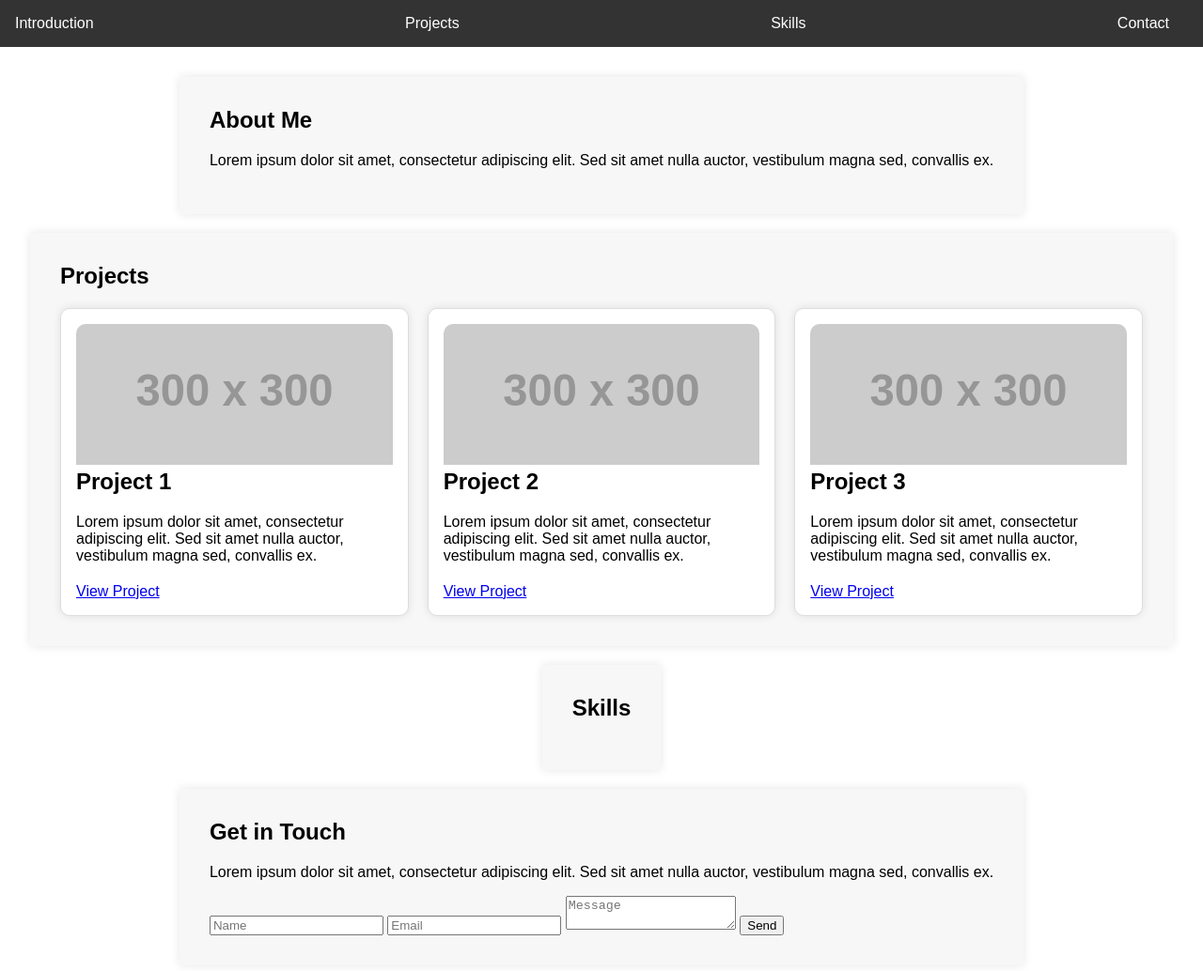
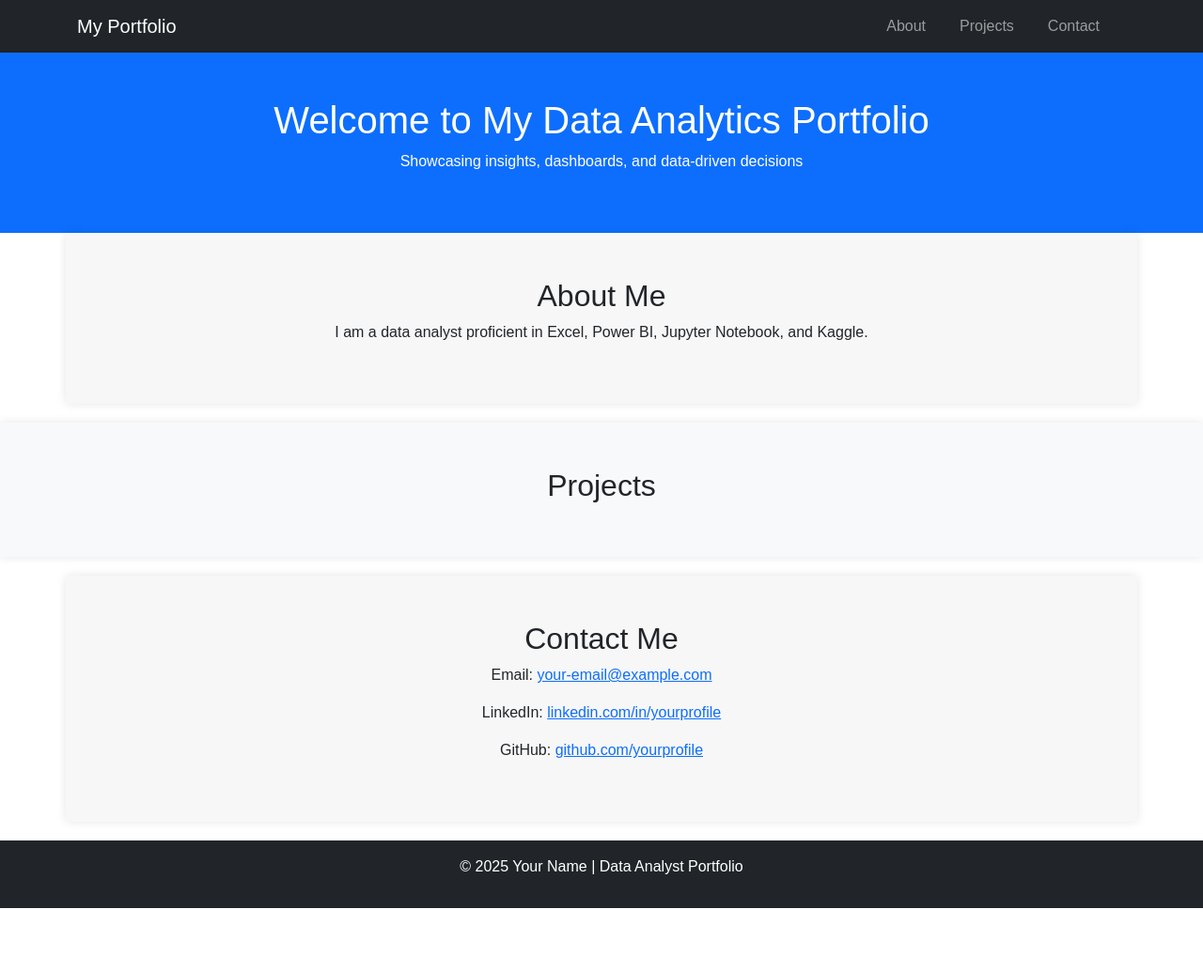
Before and after one commit to fktr00/my-portfolio, a plain HTML site: page index.html in a window 1280 px wide. Shown: the whole page at 94% size. After the commit the page ends 967 px from the top, so only its background shows below. Drawn offline with nearby package versions, Linux system fonts and the light colour scheme; placeholder pictures from the web are drawn by us.

Commit message:
Update index.html
2

```diff
--- a/index.html
+++ b/index.html
@@ -3,48 +3,60 @@
 <head>
     <meta charset="UTF-8">
     <meta name="viewport" content="width=device-width, initial-scale=1.0">
-    <title>Data Analytics Portfolio</title>
+    <title>Data Analyst Portfolio</title>
+    <link rel="stylesheet" href="https://cdnjs.cloudflare.com/ajax/libs/bootstrap/5.3.0/css/bootstrap.min.css">
+    <script defer src="https://cdnjs.cloudflare.com/ajax/libs/font-awesome/6.4.0/js/all.min.js"></script>
     <link rel="stylesheet" href="styles.css">
 </head>
 <body>
-    <header>
-        <nav>
-            <ul>
-                <li><a href="#introduction">Introduction</a></li>
-                <li><a href="#projects">Projects</a></li>
-                <li><a href="#skills">Skills</a></li>
-                <li><a href="#contact">Contact</a></li>
+    <nav class="navbar navbar-expand-lg navbar-dark bg-dark">
+        <div class="container">
+            <a class="navbar-brand" href="#">My Portfolio</a>
+            <button class="navbar-toggler" type="button" data-bs-toggle="collapse" data-bs-target="#navbarNav">
+                <span class="navbar-toggler-icon"></span>
+            </button>
+            <div class="collapse navbar-collapse" id="navbarNav">
+                <ul class="navbar-nav ms-auto">
+                    <li class="nav-item"><a class="nav-link" href="#about">About</a></li>
+                    <li class="nav-item"><a class="nav-link" href="#projects">Projects</a></li>
+                    <li class="nav-item"><a class="nav-link" href="#contact">Contact</a></li>
                 </ul>
+            </div>
+        </div>
     </nav>
+
+    <header class="text-center text-white bg-primary py-5">
+        <div class="container">
+            <h1>Welcome to My Data Analytics Portfolio</h1>
+            <p>Showcasing insights, dashboards, and data-driven decisions</p>
+        </div>
     </header>
-    <main>
-        <section id="introduction">
-            <h1>About Me</h1>
-            <p>Lorem ipsum dolor sit amet, consectetur adipiscing elit. Sed sit amet nulla auctor, vestibulum magna sed, convallis ex.</p>
+
+    <section id="about" class="container py-5">
+        <h2 class="text-center">About Me</h2>
+        <p class="text-center">I am a data analyst proficient in Excel, Power BI, Jupyter Notebook, and Kaggle.</p>
     </section>
-        <section id="projects">
-            <h1>Projects</h1>
-            <div class="project-grid">
-                <!-- Project cards will be generated here -->
+
+    <section id="projects" class="bg-light py-5">
+        <div class="container">
+            <h2 class="text-center">Projects</h2>
+            <div id="project-list" class="row"></div>
         </div>
     </section>
-        <section id="skills">
-            <h1>Skills</h1>
-            <ul>
-                <!-- Skills will be listed here -->
-            </ul>
+
+    <section id="contact" class="container py-5 text-center">
+        <h2>Contact Me</h2>
+        <p>Email: <a href="mailto:your-email@example.com">your-email@example.com</a></p>
+        <p>LinkedIn: <a href="#">linkedin.com/in/yourprofile</a></p>
+        <p>GitHub: <a href="#">github.com/yourprofile</a></p>
     </section>
-        <section id="contact">
-            <h1>Get in Touch</h1>
-            <p>Lorem ipsum dolor sit amet, consectetur adipiscing elit. Sed sit amet nulla auctor, vestibulum magna sed, convallis ex.</p>
-            <form>
-                <input type="text" placeholder="Name">
-                <input type="email" placeholder="Email">
-                <textarea placeholder="Message"></textarea>
-                <button>Send</button>
-            </form>
-        </section>
-    </main>
+
+    <footer class="bg-dark text-white text-center py-3">
+        <p>&copy; 2025 Your Name | Data Analyst Portfolio</p>
+    </footer>
+
+    <script src="https://cdnjs.cloudflare.com/ajax/libs/bootstrap/5.3.0/js/bootstrap.bundle.min.js"></script>
+    <script src="projects.json"></script>
     <script src="script.js"></script>
 </body>
 </html>
```
Lines whose indentation alone changed are shown as unchanged.
